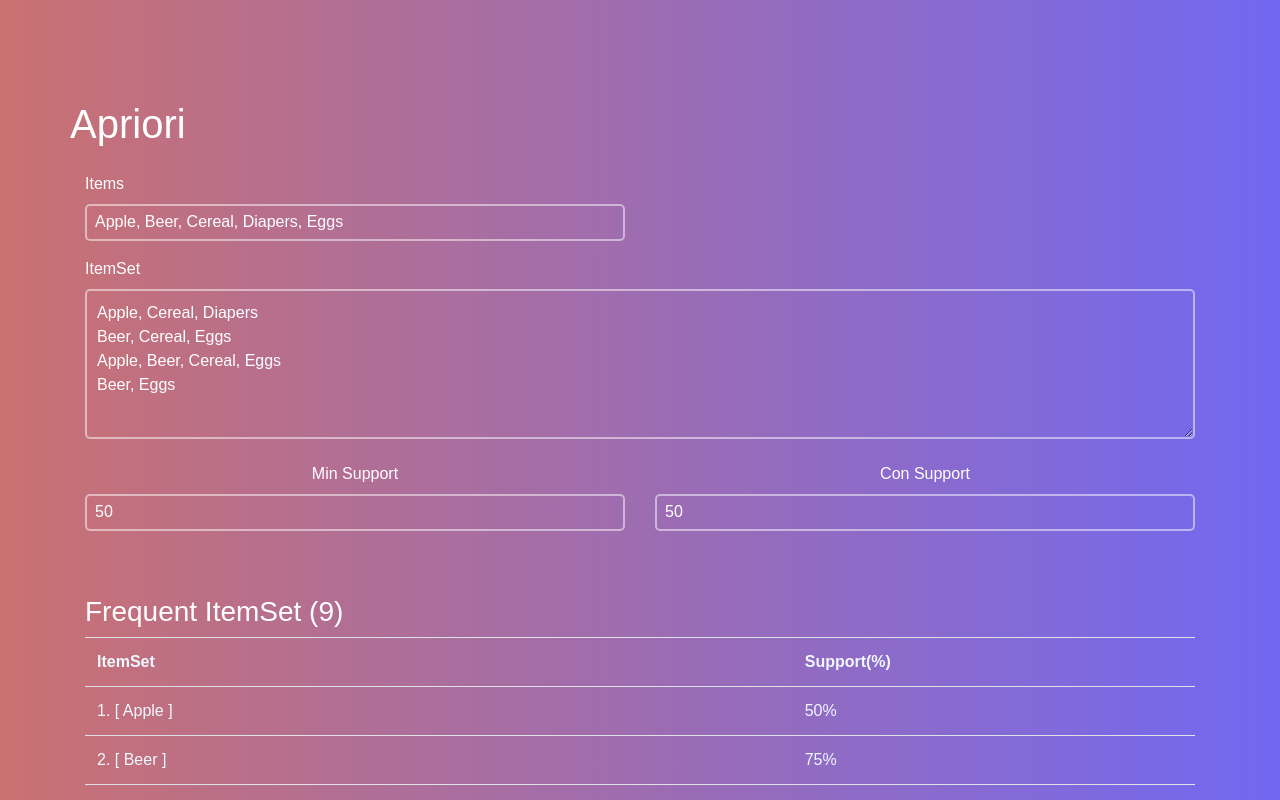
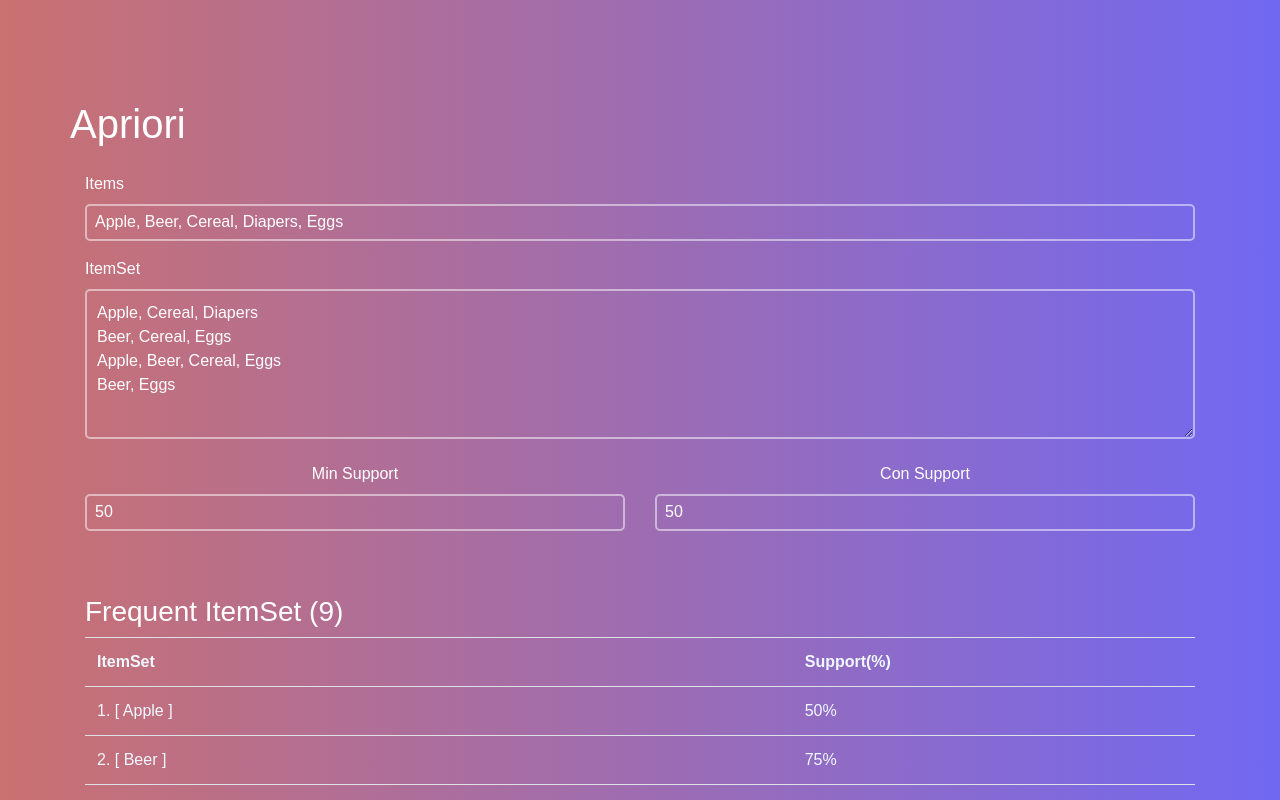
Before and after one commit to fvck3oy/3oy2esume, a React (Create React App) app: page /apriori in a window 1280 px wide. Shown: the top 800 px of the page. Built offline with nearby package versions, Linux system fonts and the light colour scheme; what webfontloader would draw is missing.

Commit message:
fix input items

```diff
--- a/src/Apriori.js
+++ b/src/Apriori.js
@@ -49,6 +49,7 @@ class Apriori extends Component {
 	}
 
 	getKey = arr => {
+		//เอา array ไปทำเป็น string จาห AB , BA
 		return arr.sort((a, b) => (a < b ? -1 : b > a ? 1 : 0)).join('')
 	}
 
@@ -149,7 +150,7 @@ class Apriori extends Component {
 					<div className="col-12">
 						<div className="">
 							<div className="row mt-3 mb-3">
-								<div className="col-6">
+								<div className="col-12">
 									<label>Items</label>
 									<input
 										type="text"
```
